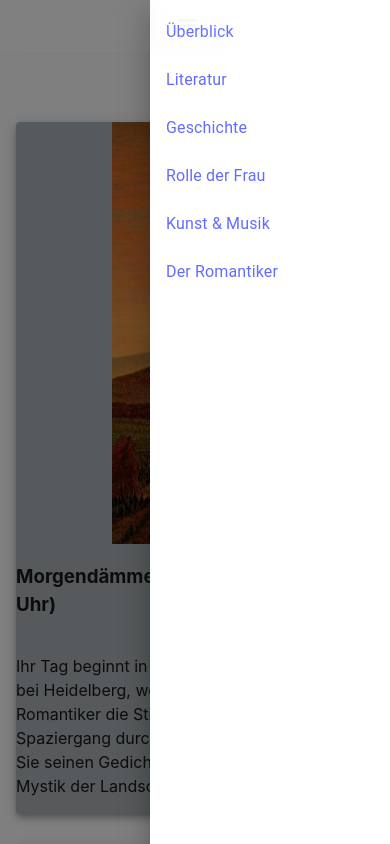
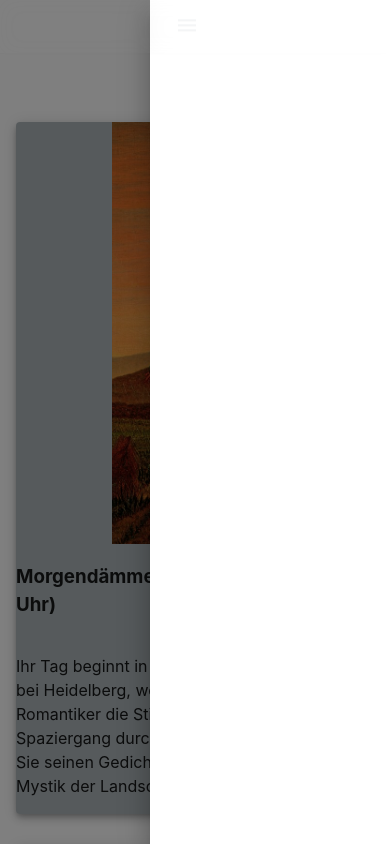
Before and after one commit to Jones0073/deutsch_romantik_guide, a React (Vite) app: page /der-romantiker in a window 390 px wide. Both pictures are taken after a click on the button "menu". Shown: the top 844 px of the page. Built offline with nearby package versions, Linux system fonts and the light colour scheme.

Commit message:
Update Navbar.jsx text to white

```diff
--- a/src/components/Navbar.jsx
+++ b/src/components/Navbar.jsx
@@ -44,7 +44,7 @@ const Navbar = () => {
     const drawer = (<Box onClick={handleDrawerToggle} sx={{textAlign: "center"}}>
             <List>
                 {navItems.map((item, idx) => (<ListItem key={idx} component={Link} to={item.path}>
-                        <ListItemText primary={item.label}/>
+                        <ListItemText primary={item.label} sx={{ color: "white" }}/>
                     </ListItem>))}
             </List>
         </Box>);
@@ -84,7 +84,7 @@ const Navbar = () => {
                                     component={Link}
                                     to={item.path}
                                     sx={{
-                                        color: theme.palette.text.primary,
+                                        color: "white", //theme.palette.text.primary,
                                         fontWeight: "bold",
                                         textTransform: "none",
                                         padding: "8px 16px",
```
